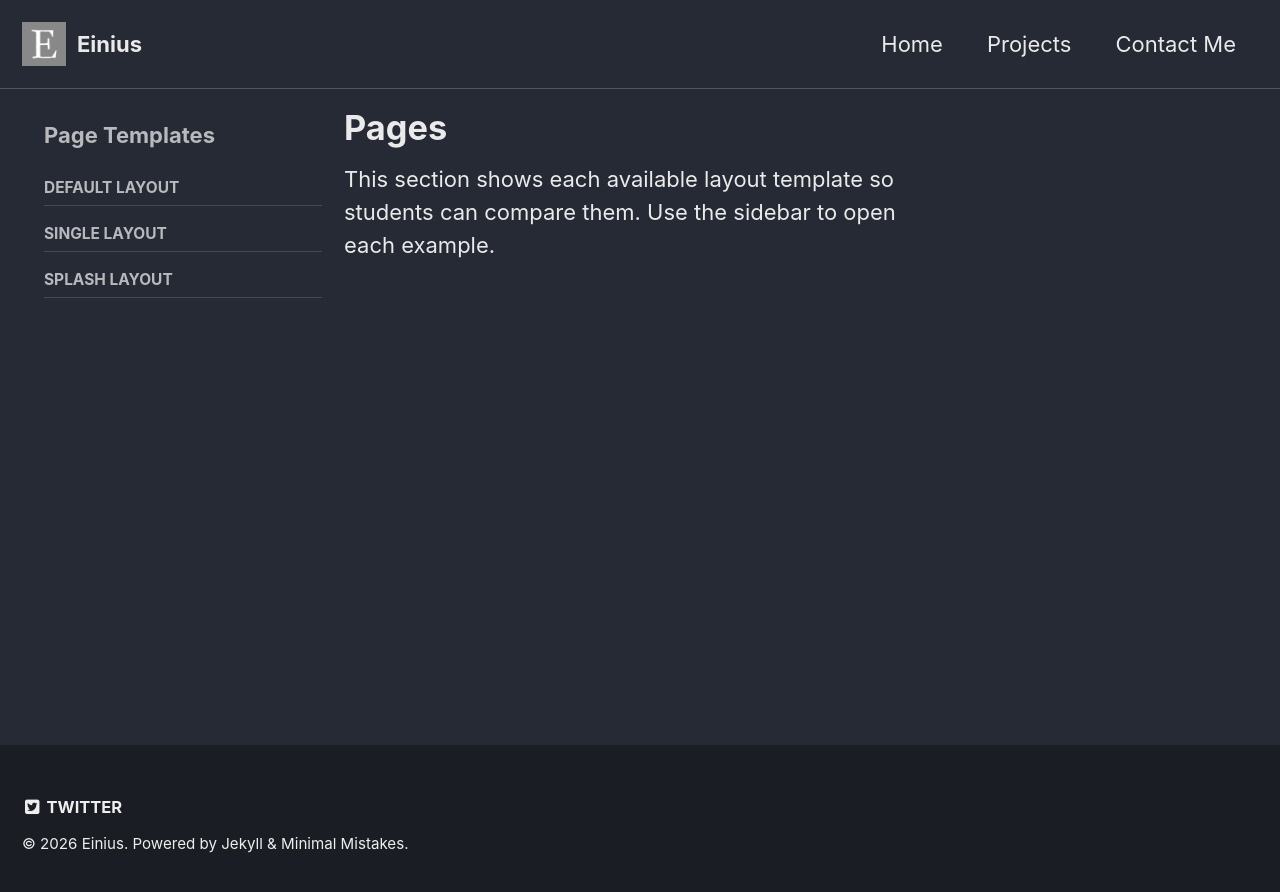
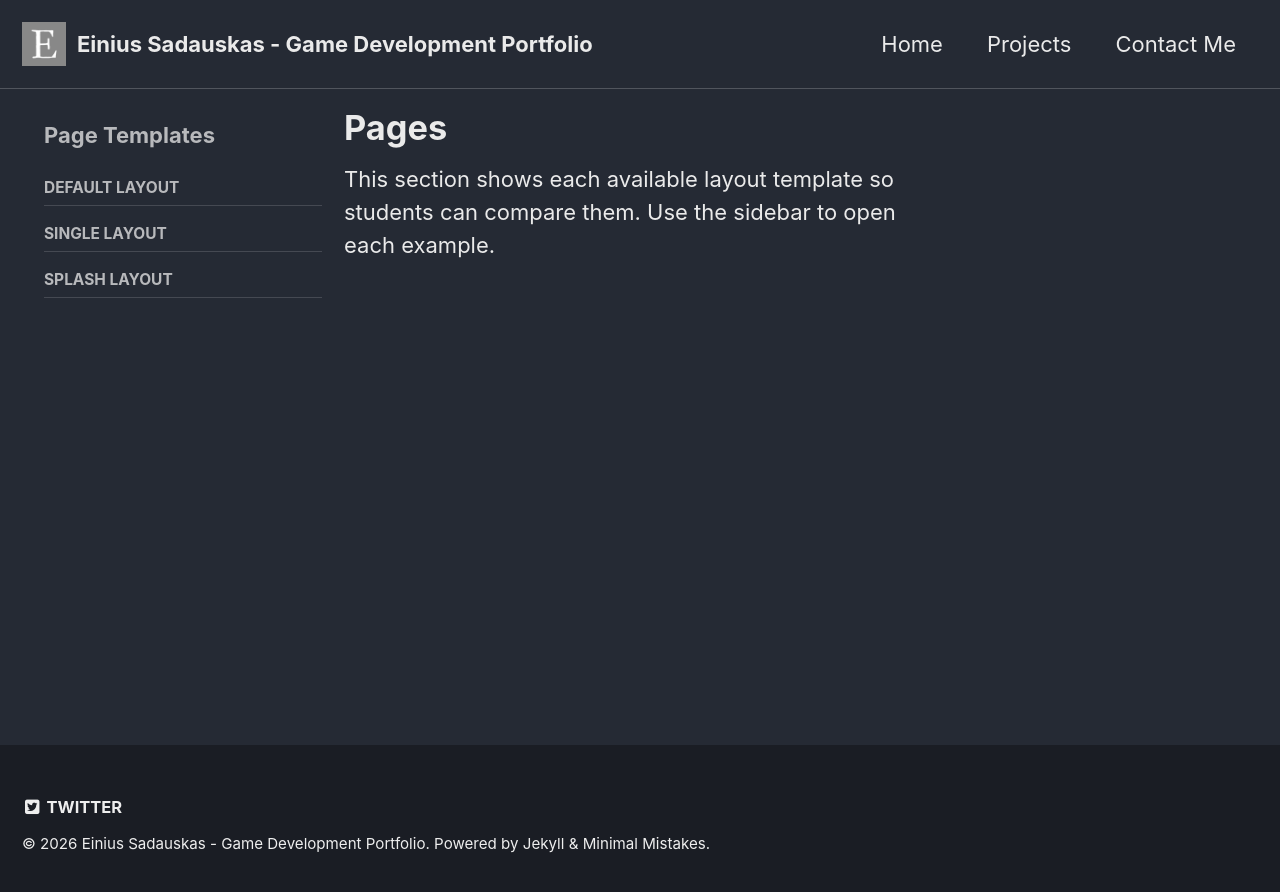
Before and after one commit to Einiuss/Einiuss.github.io, a Jekyll site: the page built from _pages/pages.md, in a window 1280 px wide. Shown: the top 892 px of the page. Built offline with Jekyll 4.4.1, drawn with Linux system fonts in a browser that asks for light colours.

Commit message:
Update site title in configuration

```diff
--- a/_config.yml
+++ b/_config.yml
@@ -1,5 +1,5 @@
 # Basic site settings (edit these first)
-title: "Einius" # Site title shown in the browser and header
+title: "Einius Sadauskas - Game Development Portfolio" # Site title shown in the browser and header
 title_separator: "-"
 subtitle: # site tagline that appears below site title in masthead
 description: "Einius portfolio site" # Short site summary
```
